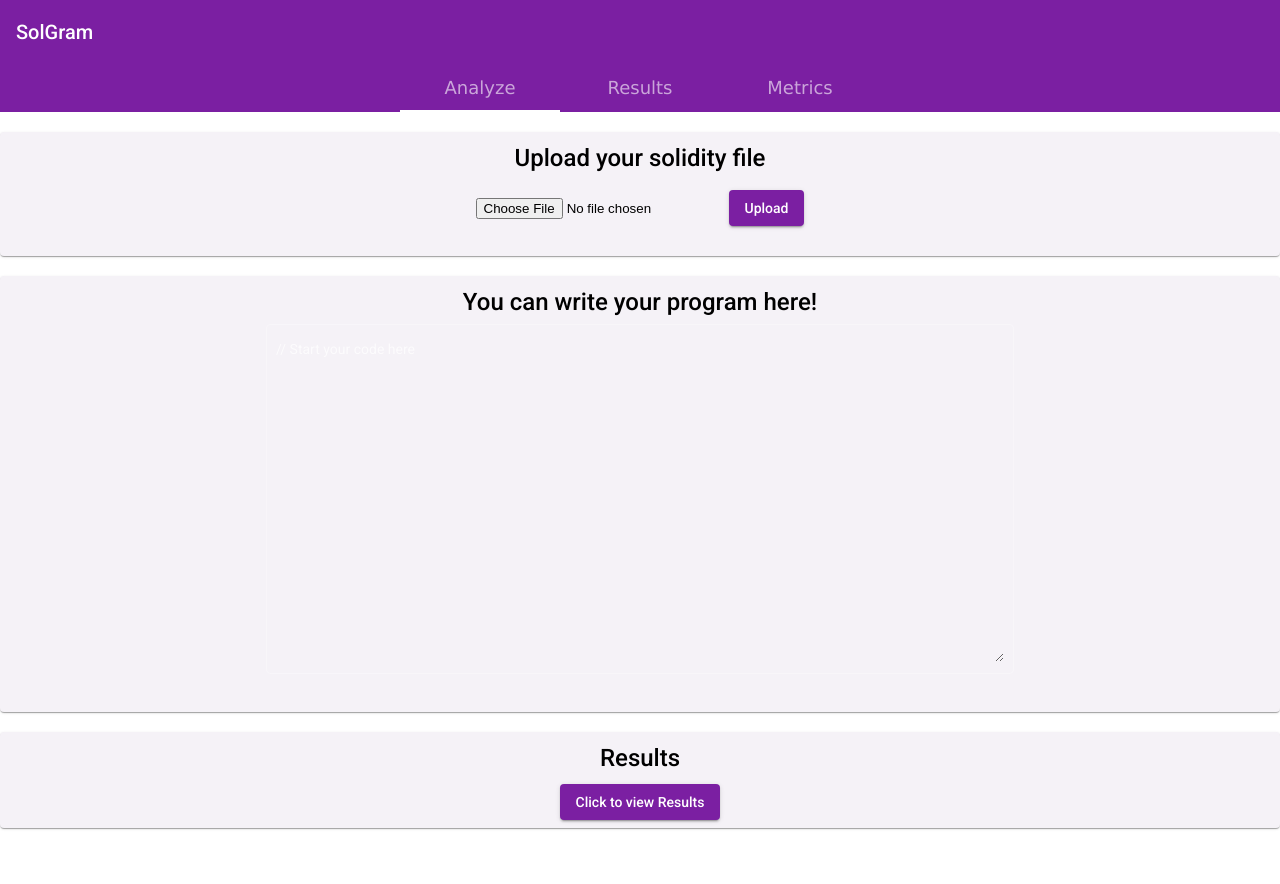
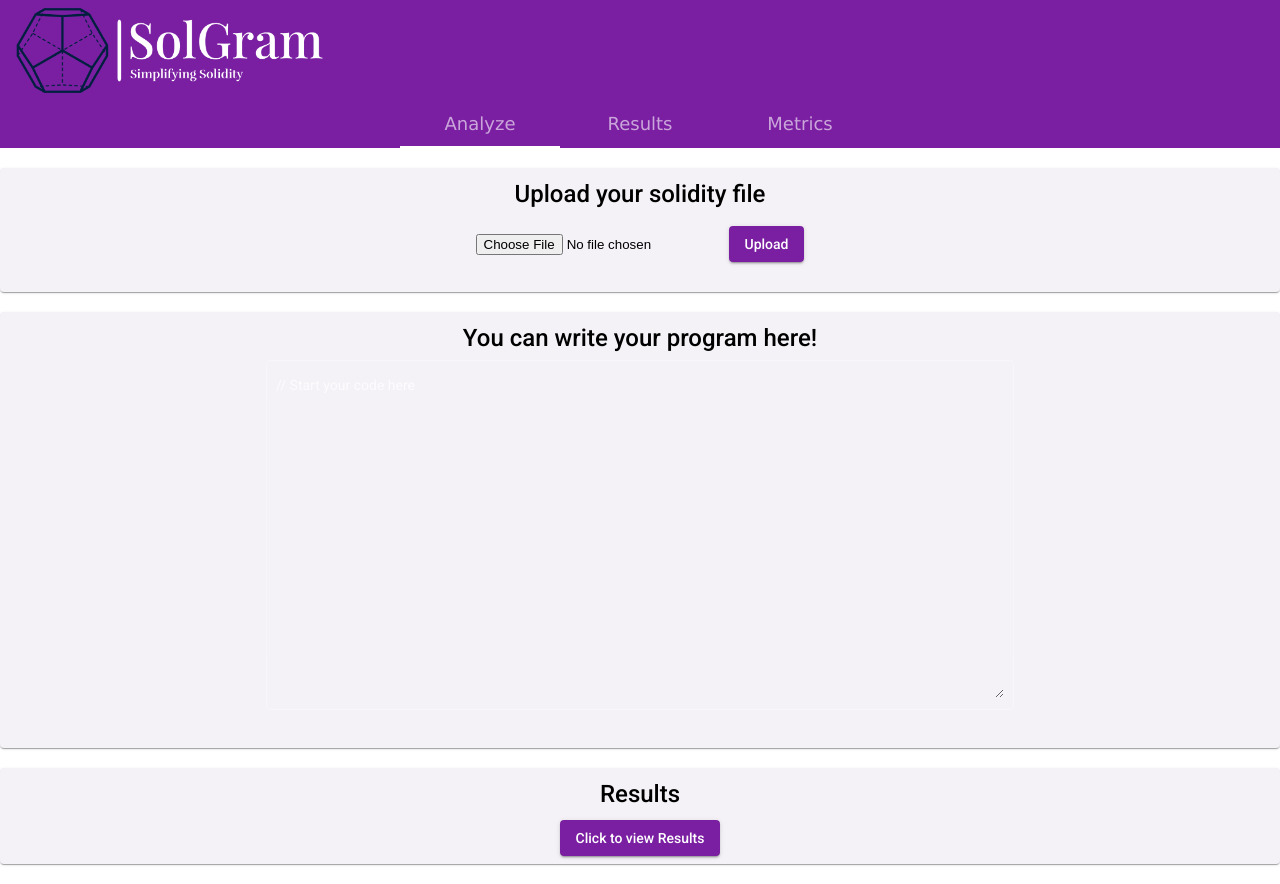
Before and after one commit to rohit-padwal/Solidity-Grammer-Fuzzer, an Angular app in the folder solgram/: page / in a window 1280 px wide. Before the commit the page ends 848 px from the top, so only its background shows below. Built offline with nearby package versions, Linux system fonts and the light colour scheme.

Commit message:
logo addition

```diff
--- a/solgram/src/app/app.component.html
+++ b/solgram/src/app/app.component.html
@@ -1,6 +1,7 @@
   <mat-toolbar
+    style="height: 100px"
     color="primary">
-    <span>SolGram</span>
+    <img src="../assets/logo.png" style="height: 85px;">
   </mat-toolbar>
 <mat-tab-group
   color="primary"
```
Also changed, not shown: solgram/src/assets/logo.png (added).
